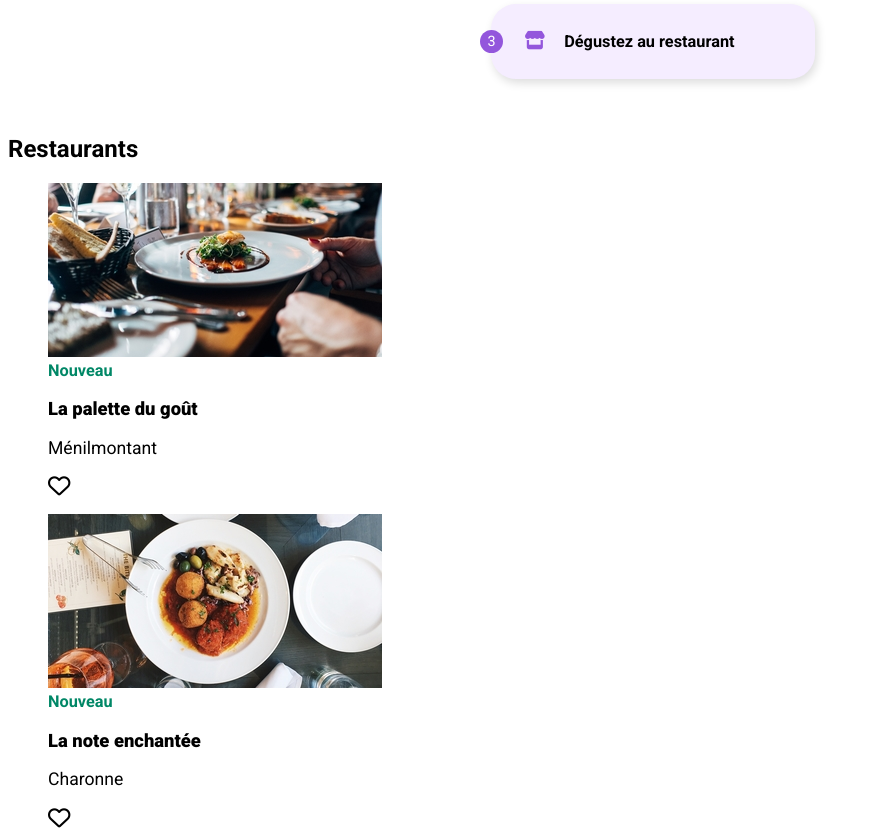
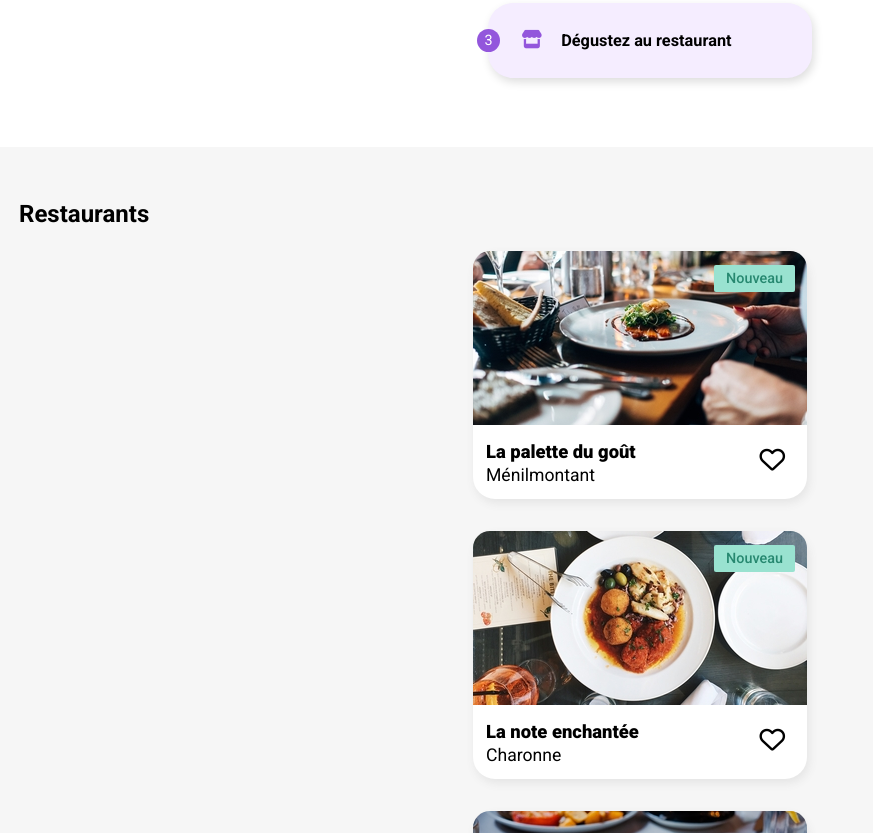
Before and after one commit to developineta/inetamagone_3_26022021, a website: page index.html in a window 1280 px wide. Shown: the part 616-1449 px from the top of the page, without its empty margins (0-873 px from the left). Drawn offline with Linux system fonts and the light colour scheme; a web font is replaced by a local one.

Commit message:
Réalisation de section Restaurants

```diff
--- a/index.html
+++ b/index.html
@@ -54,11 +54,10 @@
                 </ul>
             </nav>
 
-            <section id="restaurants">
+            <section class="restaurants">
                 <h2>Restaurants</h2> <!-- Heading de la section -->
                 <div class="cartes-restaurants"> <!-- Contient toutes les cartes de ce block pour pouvoir le cibler en CSS -->
-                    <div class="cartes-restaurants__seule"> <!-- Sélécteurs BEM utilisés pour blocs parents et ses éléments -->
-                        <figure class="cartes-restaurants__seule cartes-restaurants__seule--contenu"> <!-- Modificateurs BEM utilisés -->
+                    <figure> <!-- Sélécteurs BEM utilisés -->
                         <a href="menilmontant.html"> <!-- Lien vers une autre page de ce site -->
                             <picture> <!-- Les photos sont adaptés à chaque taille de l'écran -->
                                 <source media="(min-width: 1209px)" srcset="images/restaurants/menilmontant_mob.jpg">
@@ -70,7 +69,7 @@
                         <div class="nouveau">
                             <span>Nouveau</span>
                         </div>
-                            <figcaption class="legende-restaurant"> <!-- L'apparence des textes dans les cartes de même block est pareil -->
+                        <figcaption> <!-- L'apparence des textes dans les cartes de même block est pareil -->
                             <div class="legende-restaurant__txt">
                                 <h3>La palette du goût</h3> <!-- <h3> est utilisé pour tous les titres de cartes -->
                                 <p>Ménilmontant</p>
@@ -78,9 +77,7 @@
                             <i class="far fa-heart sous-image__icone"></i>
                         </figcaption>
                     </figure>
-                    </div>
-                    <div class="cartes-restaurants__seule">
-                        <figure class="cartes-restaurants__seule cartes-restaurants__seule--contenu">
+                    <figure>
                         <a href="#" target="_blank">
                             <picture>
                                 <source media="(min-width: 1209px)" srcset="images/restaurants/charonne_mob.jpg">
@@ -92,7 +89,7 @@
                         <div class="nouveau">
                             <span>Nouveau</span>
                         </div>
-                            <figcaption class="legende-restaurant">
+                        <figcaption>
                             <div class="legende-restaurant__txt">
                                 <h3>La note enchantée</h3>
                                 <p>Charonne</p>
@@ -100,9 +97,7 @@
                             <i class="far fa-heart sous-image__icone"></i>
                         </figcaption>
                     </figure>
-                    </div>
-                    <div class="cartes-restaurants__seule">
-                        <figure class="cartes-restaurants__seule cartes-restaurants__seule--contenu">
+                    <figure>
                         <a href="#" target="_blank">
                             <picture>
                                 <source media="(min-width: 1209px)" srcset="images/restaurants/cite-rouge_mob.jpg">
@@ -111,7 +106,7 @@
                                 <img src="images/restaurants/cite-rouge_mob.jpg" class="img_restaurant" alt="Cité Rouge" />
                             </picture>
                         </a>
-                            <figcaption class="legende-restaurant">
+                        <figcaption>
                             <div class="legende-restaurant__txt">
                                 <h3>À la française</h3>
                                 <p>Cité Rouge</p>
@@ -119,9 +114,7 @@
                             <i class="far fa-heart sous-image__icone"></i>
                         </figcaption>
                     </figure>
-                    </div>
-                    <div class="cartes-restaurants__seule">
-                        <figure class="cartes-restaurants__seule cartes-restaurants__seule--contenu">
+                    <figure>
                         <a href="#" target="_blank">
                             <picture>
                                 <source media="(min-width: 1209px)" srcset="images/restaurants/folie-mericourt_mob.jpg">
@@ -130,7 +123,7 @@
                                 <img src="images/restaurants/folie-mericourt_mob.jpg" class="img_restaurant" alt="Folie-Méricourt" />
                             </picture>
                         </a>
-                            <figcaption class="legende-restaurant">
+                        <figcaption>
                             <div class="legende-restaurant__txt">
                                 <h3>Le délice des sens</h3>
                                 <p>Folie-Méricourt</p>
@@ -138,7 +131,6 @@
                             <i class="far fa-heart sous-image__icone"></i>
                         </figcaption>
                     </figure>
-                    </div>
                 </div>
             </section>
             <footer id="footer-content">
--- /dev/null
+++ b/sass/base/_base.scss
@@ -0,0 +1,4 @@
+body {
+	margin: auto;
+	max-width: 1440px;
+}
--- a/sass/main.scss
+++ b/sass/main.scss
@@ -1,5 +1,6 @@
 @import "./utils/variables";
 @import "./utils/mixins";
+@import "./base/base";
 @import "./base/typography";
 @import "./layouts/header";
 @import "./layouts/footer";
--- a/sass/pages/_home.scss
+++ b/sass/pages/_home.scss
@@ -30,7 +30,7 @@
 			position: absolute;
 			top: 57px;
 			bottom: 0;
-			left: 8px;
+			left: 0;
 			right: 0;
 			max-width: 680px;
 			width: 100%;
@@ -57,14 +57,15 @@
 .fonctionnement-ensamble {
 	@include flex-column;
 	justify-content: space-between;
-	padding-left: 19px;
+	padding-left: $padding-page-left;
 	h2 {
-		margin: 47px 0 10px 0;
+		margin: 47px 0 10px 2px;
 	}
 	.fonctionnement {
 		@include flex-column;
 		align-items: center;
-		padding-left: 6px;
+		padding-left: 0;
+		margin-bottom: 49px;
 		&__etapes {
 			display: flex;
 			align-items: center;
@@ -72,7 +73,7 @@
 			height: 75px;
 			background-color: $colour-background;
 			border-radius: 25px 25px 25px 25px;
-			@include external-shadow;
+			@include external-shadow(darken($colour-background, 10%));
 			margin: 0 0 20px 0;
 			&--active {
 				background-color: #f5edff;
@@ -110,12 +111,63 @@
 		}
 	}
 }
-.nouveau {
-	font-size: 1.02rem;
-	font-weight: $font-weight600;
+.restaurants {
+	background-color: $colour-background;
+	height: auto;
+	width: 100%;
+	padding-top: 33px;
+	h2 {
+		margin-bottom: 7px;
+		padding-left: $padding-page-left;
+	}
+	.cartes-restaurants {
+		display: flex;
+		flex-direction: column;
+		justify-content: space-around;
+		align-items: center;
+		width: 100%;
+		padding-bottom: 49px;
+		figure {
+			@include flex-column;
+			@include external-shadow(darken($colour-background, 7%));
+			justify-content: flex-start;
+			position: relative;
+			max-width: 334px; /* Ne permet pas les cartes de'agrandir plus que taille définie en agrandissant la taille de l'écran */
+			width: 100%;
+			max-height: 250px;
+			height: 100%;
+			min-width: 250px;
+			background-color: $colour-white;
+			border-radius: 22px 22px 22px 22px;
+			.img_restaurant {
+				border-radius: 17px 17px 0px 0px; /* Les bordures arrondies en haut des photos */
+				width: 100%;
 			}
 			.nouveau {
-	color: #008766;
+				position: absolute;
+				top: 14px;
+				right: 12px;
+				font-size: 0.9rem;
+				font-weight: $font-weight500;
+				background-color: $colour-accent;
+				color: darken($colour-accent, 40%);
+				text-align: center;
+				padding: 5px 12px 5px 12px;
+				border-radius: 2px 2px 2px 2px;
+			}
+			figcaption {
+				display: flex;
+				justify-content: space-between;
+				padding: 0 22px 0 13px;
+				h3 {
+					margin: 12px 0 0 0;
+				}
+				p {
+					margin: 3px 0 14px 0;
+				}
+				i {
+					padding-top: 18px;
+					font-size: 1.6rem;
 				}
 				.legende-restaurant__txt {
 					h3 {
@@ -126,3 +178,10 @@
 						font-size: $font-size-p;
 					}
 				}
+			}
+			&:hover {
+				@include external-shadow(darken($colour-background, 25%));
+			}
+		}
+	}
+}
--- a/sass/utils/_mixins.scss
+++ b/sass/utils/_mixins.scss
@@ -7,6 +7,7 @@
 	color: $colour-black;
 }
 @mixin flex-centre {
+	/*Utilisé souvent dans le code */
 	display: flex;
 	margin: auto;
 }
@@ -14,12 +15,13 @@
 	display: flex;
 	flex-direction: column;
 }
-@mixin external-shadow {
-	box-shadow: 2px 4px 10px darken($colour-background, 10%);
+@mixin external-shadow($colour) {
+	/* Mixin customisable puor appliquer differentes nuances de couleur selon besoin */
+	box-shadow: 2px 4px 10px ($colour);
 }
 @mixin btn-shadows {
 	box-shadow: 2px 4px 10px darken($colour-background, 25%),
-		29px 57px 61px -37px $colour-secondary inset; /* Appliquation des ombres */
+		29px 57px 61px -37px $colour-secondary inset; /* Appliquation des ombres - externe et interne */
 }
 @mixin btn-shadows-hover {
 	box-shadow: 4px 4px 10px darken($colour-background, 30%),
--- a/sass/utils/_variables.scss
+++ b/sass/utils/_variables.scss
@@ -21,3 +21,5 @@ $font-size-heading: (
 	h4: 1.12rem,
 );
 $font-size-p: 1.1rem;
+
+$padding-page-left: 19px;
```
Also changed, not shown: css/style.css, 1 other file. Lines whose indentation alone changed are shown as unchanged.
